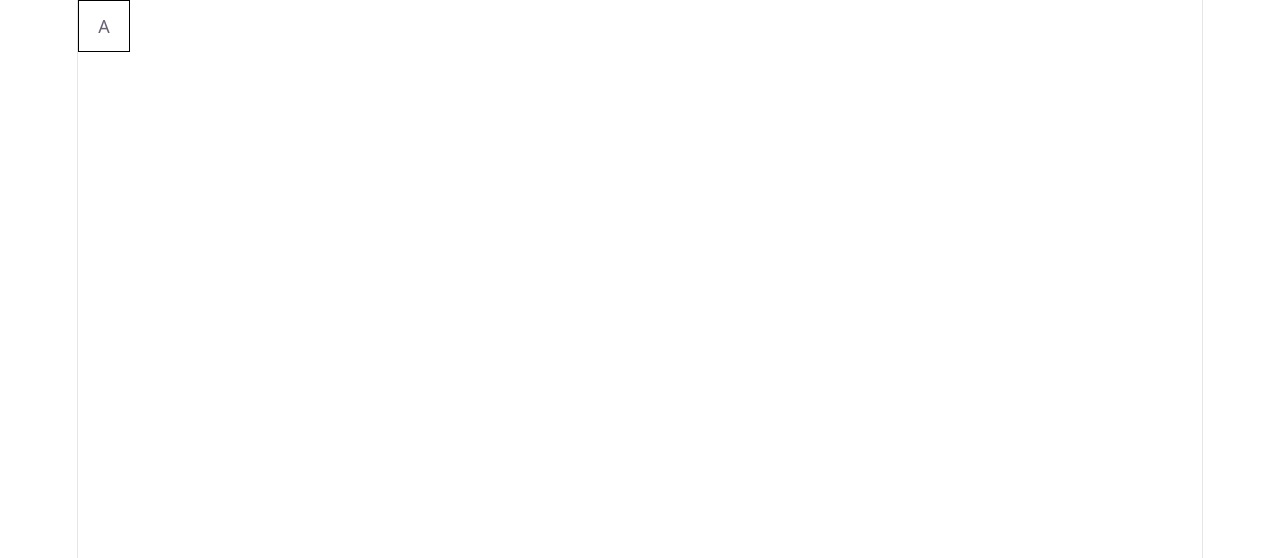
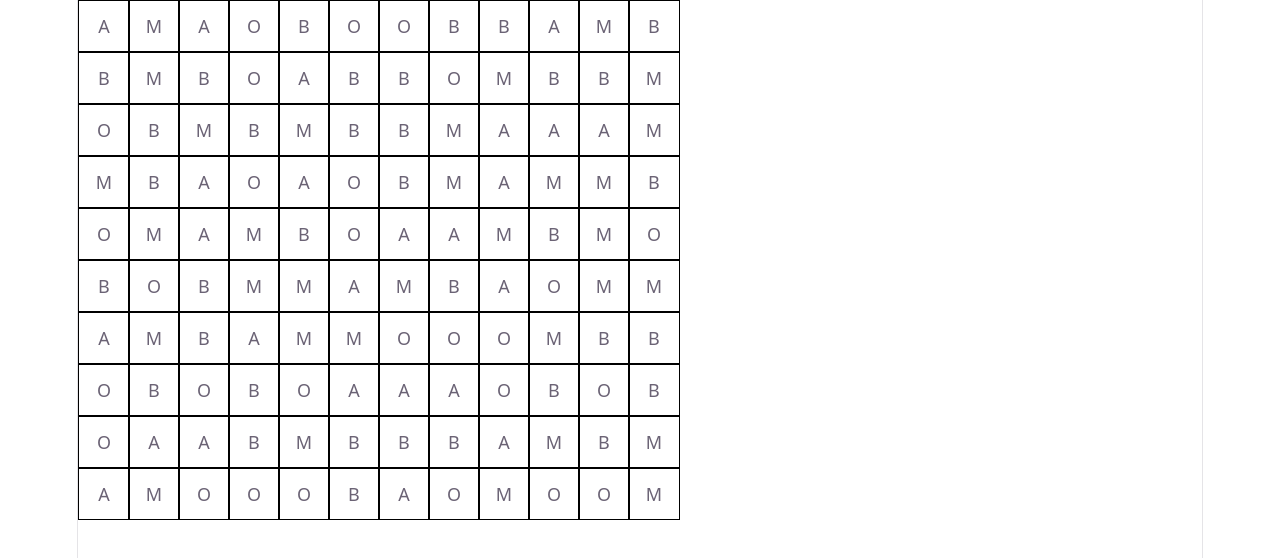
Before and after one commit to Ypisds/projeto-busca, a React (Vite) app: page / in a window 1280 px wide. Shown: the top 558 px of the page. Built offline with nearby package versions, Linux system fonts and the light colour scheme.

Commit message:
feat(Grid): criação do componente Grid

```diff
--- a/src/App.tsx
+++ b/src/App.tsx
@@ -1,11 +1,11 @@
 import './App.css'
-import { Tile } from './component/Tile'
+import { Grid } from './component/Grid'
 
 function App() {
 
   return (
     <>
-      <Tile tipo='A'/>
+      <Grid lines={10} columns={12}/>
     </>
   )
 }
--- /dev/null
+++ b/src/component/Grid/index.tsx
@@ -0,0 +1,38 @@
+import styles from './styles.module.css'
+import { Tile } from '../Tile'
+import { type TerrainDifficulty } from '../../types/TerrainDifficulty'
+import { useState } from 'react'
+import { generateGrid } from '../../utils/grid'
+import { useEffect } from 'react'
+
+interface GridProps{
+    lines: number
+    columns: number
+}
+
+export function Grid({lines, columns}: GridProps){
+    const [grid, setGrid] = useState<TerrainDifficulty[][]>(generateGrid(lines, columns))
+
+    useEffect(() => {
+        setGrid(generateGrid(lines, columns));
+    }, [lines, columns]);
+
+    const gridTile = grid.map((row, y)=>(
+        row.map((cell, x) => (
+            <Tile tipo={cell} key={`cell-${x}-${y}`} />
+        ))
+    ))
+
+    return (
+        <div
+        className={styles.row}
+        style={{
+        "--cols": columns,
+        "--rows": lines,
+      } as React.CSSProperties}
+        >
+            {gridTile}
+        </div>
+
+    )
+}
--- /dev/null
+++ b/src/component/Grid/styles.module.css
@@ -0,0 +1,6 @@
+.row{
+  display: grid;
+  grid-template-columns: repeat(var(--cols), 50px);
+  gap: 0;
+  width: fit-content;
+}
```
